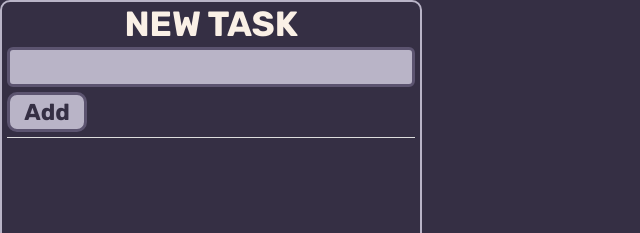
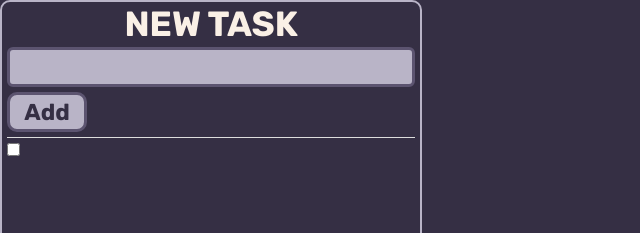
Before and after one commit to patakbtw/To-Do-List-Using-React, a React (Vite) app: page / in a window 1280 px wide. Shown: the top 233 px of the page, without its empty margins (0-640 px from the left). Built offline with nearby package versions, Linux system fonts and the light colour scheme.

Commit message:
Almost there

```diff
--- a/index.html
+++ b/index.html
@@ -5,7 +5,7 @@
     <link rel="icon" type="image/svg+xml" href="/icon.svg" />
     <meta name="viewport" content="width=device-width, initial-scale=1.0" />
     <link rel="stylesheet" href="https://fonts.googleapis.com/css2?family=Rubik:wght@300;400;500;700&display=swap">
-    <title>Lemme cook</title>
+    <title>Merda</title>
   </head>
   <body>
     <div id="root"></div>
--- a/package.json
+++ b/package.json
@@ -12,7 +12,7 @@
   "dependencies": {
     "react": "^18.2.0",
     "react-dom": "^18.2.0",
-    "scss": "^0.2.4"
+    "sass": "^1.69.5"
   },
   "devDependencies": {
     "@types/react": "^18.2.37",
@@ -23,7 +23,6 @@
     "eslint": "^8.53.0",
     "eslint-plugin-react-hooks": "^4.6.0",
     "eslint-plugin-react-refresh": "^0.4.4",
-    "sass": "^1.69.5",
     "typescript": "^5.2.2",
     "vite": "^5.0.0"
   }
--- a/src/TDL.tsx
+++ b/src/TDL.tsx
@@ -2,13 +2,26 @@ import { useState } from 'react'
 import './styles/TDL.scss'
 
 function TDL() {
+  const handleSubmit = (e) => {
+    e.preventDefault();
+
+  }
   function TDL_form(){
     return(
-      <form className="tdl__form" name="task-form">
+      <form className="tdl__form" name="task-form" onSubmit={handleSubmit}>
         <label htmlFor="item" className="tdl__label">New task</label>
         <input type="text" id="item" className="tdl__input"/>
-        <button type='submit' className="tdl__btn">Add</button>
+        <button type="submit" className="tdl__btn">Add</button>
       </form>
+    )
+  }
+  function TDL_li(){
+    const newId = Math.random().toString(36);
+    return(
+      <li>
+        <input type='checkbox' className='tdl__chkbox' id={newId}/>
+        <label htmlFor={newId}></label>
+      </li>
     )
   }
   return (
@@ -16,6 +29,9 @@ function TDL() {
       <div className="tdl__wrapper">
         <TDL_form />
         <hr className="tdl__separator" />
+        <ul className="tdl__list">
+          <TDL_li/>
+        </ul>
       </div>
     </>
   )
```
Also changed, not shown: 2 other files (tests, documents, lock files or other folders).
